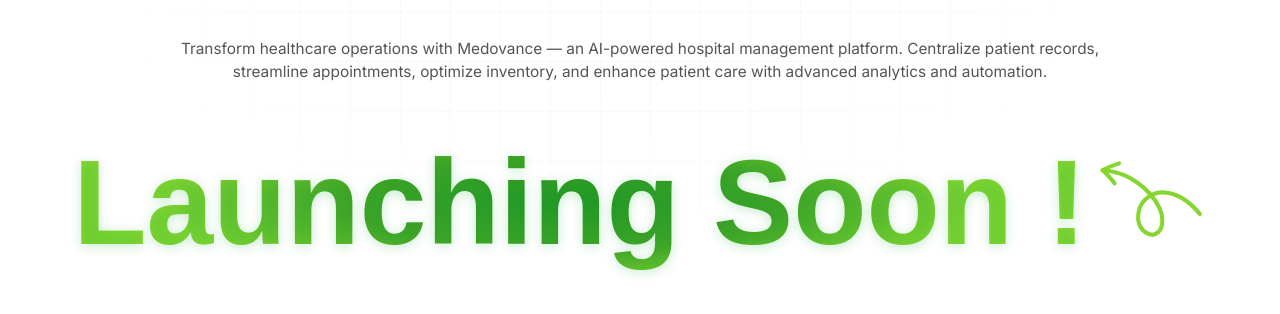
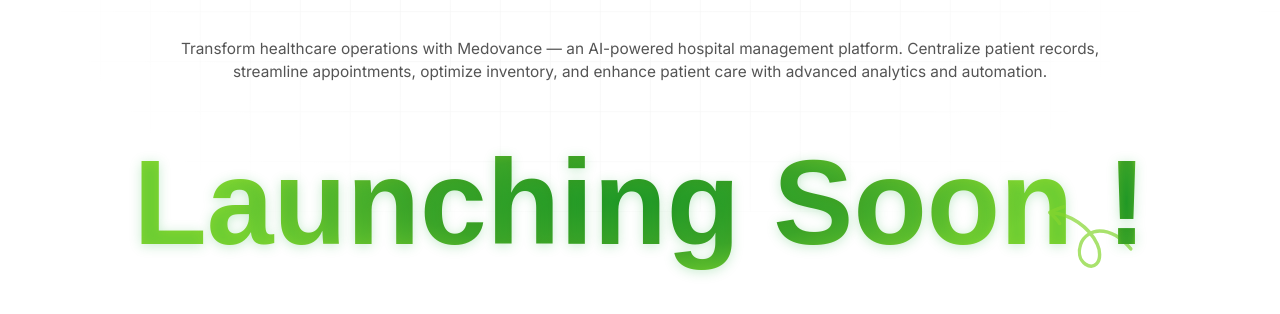
Before and after one commit to anaghatp/medovance, a plain HTML site: page index.html in a window 1280 px wide. Shown: the part 588-902 px from the top of the page. Drawn offline with Linux system fonts and the light colour scheme; a web font is replaced by a local one.

Commit message:
Update index.html

```diff
--- a/index.html
+++ b/index.html
@@ -3,12 +3,6 @@
     <head>
         <meta charset="UTF-8" />
         <meta name="viewport" content="width=device-width, initial-scale=1.0" />
-        <meta  name="description" content="">
-        <meta name="keywords" content="">
-        <meta property="og:title" content="Medovance">
-        <meta property="og:description" content="">
-        <meta property="og:image" content="Asset/Medovance logo horizontal(1) 1 2.svg">
-        <meta property="og:type" content="website">
         <link rel="preconnect" href="https://fonts.googleapis.com" />
         <link rel="preconnect" href="https://fonts.gstatic.com" crossorigin />
         <link
@@ -16,8 +10,6 @@
             rel="stylesheet"
         />
         <link rel="stylesheet" href="style.css" />
-        <link rel="shortcut icon" href="Asset/Medovance logo horizontal (1) 1 2.svg" type="">
-        <link rel="shortcut icon" href="Asset/Medovance logo horizontal (1) 1 2.svg" >
         <title>Medovance</title>
     </head>
 
@@ -80,12 +72,12 @@
                         </p>
                     </div>
                     <div class="cta-headline">
-                        <h1 class="headline">Launching Soon !</h1>
-                        <img
-                            src="Asset/Arrow 2 1.svg"
-                            alt="highlight"
-                            class="decor-highlight"
-                        />
+                        <h1 class="headline">Launching Soon
+                            <span class="decor-highlight">
+
+                             <span class="headline">!</span>
+
+                            </span></h1>
                     </div>
                 </div>
             </main>
```
